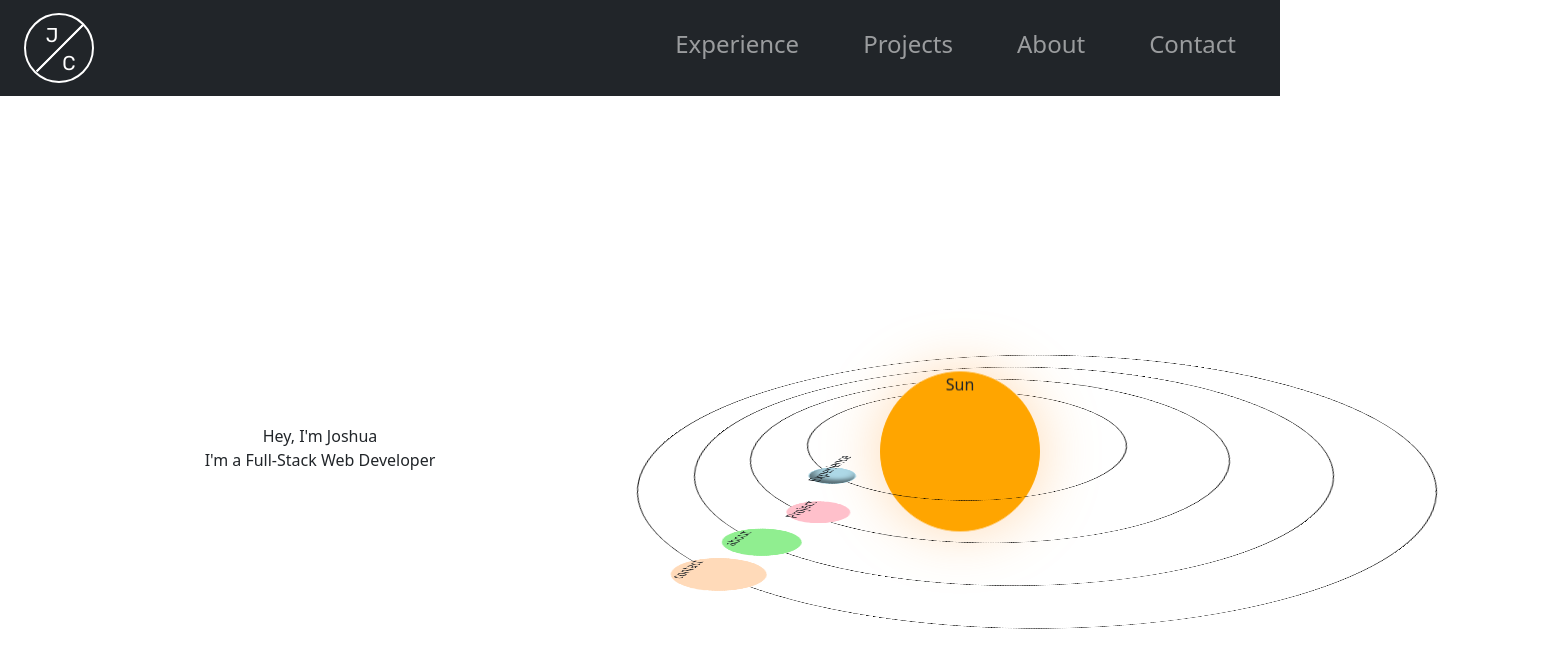
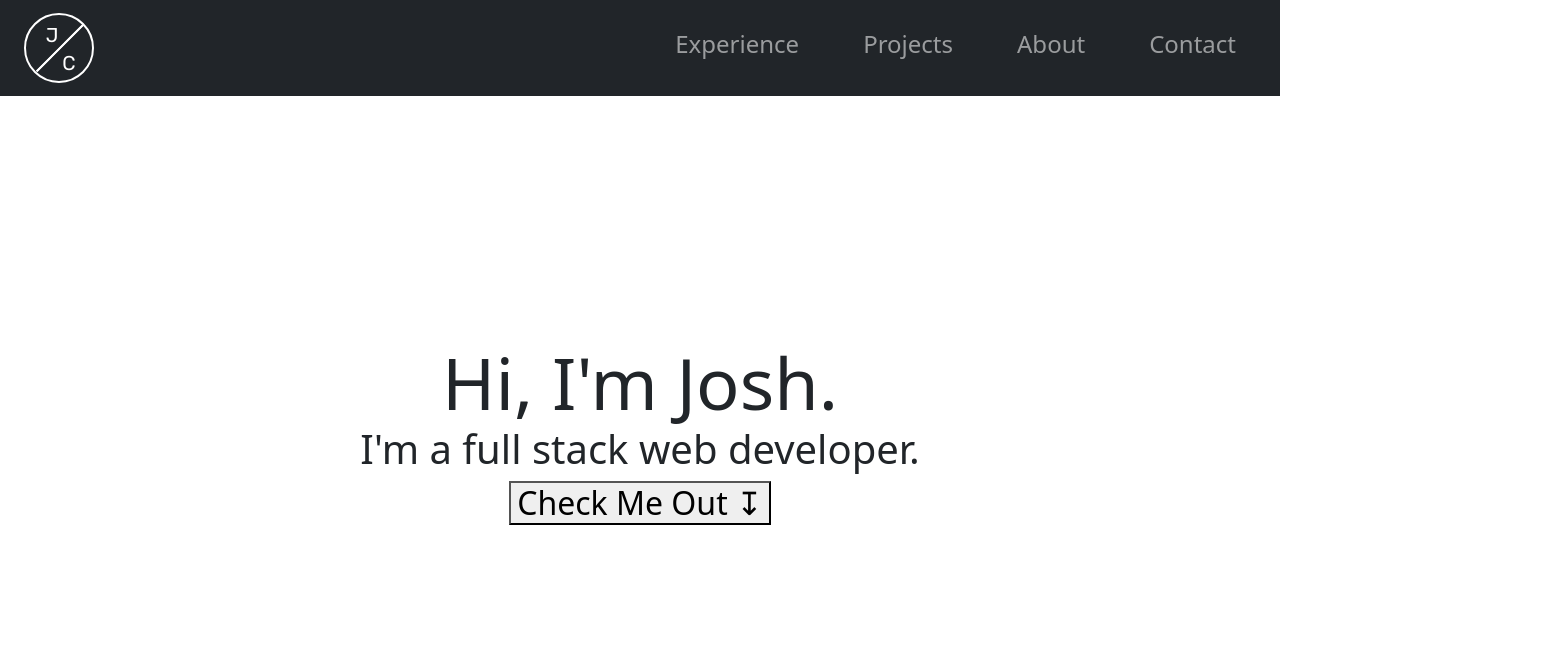
Before and after one commit to chobot123/portfolio, a React (Create React App) app: page / in a window 1280 px wide. Shown: the top 668 px of the page, 1566 px wide, since content can reach past the window. Built offline with nearby package versions, Linux system fonts and the light colour scheme.

Commit message:
Created basic template for another home page idea

```diff
--- a/src/components/body/home/Home.css
+++ b/src/components/body/home/Home.css
@@ -1,157 +0,0 @@
-#planet-container {
-    position: relative;
-    transform: rotateX(70deg);
-    transform-style: preserve-3d;
-}
-
-.sun {
-    position: absolute;
-    top: 40%;
-    left: 50%;
-    height: 10rem;
-    width: 10rem;
-    background-color: orange;
-    border: 1px solid orange;
-    border-radius: 50%;
-    transform: translateX(-50%) rotateX(-70deg);
-    box-shadow: 0 0 60px rgba(255, 160, 60, 0.4);
-}
-
-.orbit {
-    position: absolute;
-    border: 1px solid rgb(0, 0, 0);
-    border-radius: 50%;
-    animation-iteration-count: infinite;
-    animation-timing-function: linear;
-    animation-name: orbitAnim;
-    transform-style: preserve-3d;
-}
-
-.orbit#exp {
-    top: 40%;
-    left: 40%;
-    width: 20rem;
-    height: 20rem;
-    margin-top: -6em;
-    margin-left: -6em;
-    animation-duration: 30s;
-}
-
-.orbit#project{
-    transform: rotateX(70deg) rotateY(70deg);
-    width: 30rem;
-    height: 30rem;
-    top: 35%;
-    left: 30%;
-    margin-top: -6em;
-    margin-left: -6em;
-    animation-duration: 30s;
-}
-
-.orbit#about{
-    transform: rotateX(70deg) rotateY(70deg);
-    width: 40rem;
-    height: 40rem;
-    top: 30%;
-    left: 20%;
-    margin-top: -6em;
-    margin-left: -6em;
-    animation-duration: 30s;
-}
-
-.orbit#contact{
-    transform: rotateX(70deg) rotateY(70deg);
-    width: 50rem;
-    height: 50rem;
-    top: 25%;
-    left: 10%;
-    margin-top: -6em;
-    margin-left: -6em;
-    animation-duration: 30s;
-}
-
-.wrapper {
-    width: 20rem;
-    height: 20rem;
-    position: absolute;
-    transform-style: preserve-3d;
-    animation-iteration-count: infinite;
-    animation-timing-function: linear;
-}
-
-.planet#exp{
-    height: 15%;
-    width: 15%;
-    top: 15%;
-    position: absolute;
-    z-index: 1;
-    border-radius: 50%;
-    border: 1px solid lightblue;
-    background-color: lightblue;
-    animation-name: shadow-exp;
-    animation-iteration-count: infinite;
-    animation-timing-function: linear;
-    animation-duration: 30s;
-}
-
-.planet#project{
-    height: 20%;
-    width: 20%;
-    top: 35%;
-    position: absolute;
-    z-index: 1;
-    border-radius: 50%;
-    border: 1px solid pink;
-    background-color: pink;
-}
-
-.planet#about{
-    height: 25%;
-    width: 25%;
-    top: 40%;
-    position: absolute;
-    z-index: 1;
-    border-radius: 50%;
-    border: 1px solid lightgreen;
-    background-color: lightgreen;
-}
-
-.planet#contact{
-    height: 30%;
-    width: 30%;
-    top: 50%;
-    position: absolute;
-    z-index: 1;
-    border-radius: 50%;
-    border: 1px solid peachpuff;
-    background-color: peachpuff;
-}
-
-@keyframes orbitAnim {
-    0% {
-        transform: rotateZ(0deg);
-    }
-
-    100%{
-        transform: rotateZ(-360deg);
-    }
-}
-
-@keyframes planetCounterRotate {
-    0%   {
-            transform: rotateX(-90deg) rotateY(360deg) rotateZ(0deg);
-        }
-
-    100% {
-        transform: rotateX(-90deg) rotateY(0deg) rotateZ(0deg);
-    }
-}
-
-@keyframes shadow-exp {
-    0%     { box-shadow: inset 0 0 20px rgba(0, 0, 0, 0.5); /* top */ }
-    25%    { box-shadow: inset 16px 0 8px rgba(0, 0, 0, 0.5); /* left */ }
-    50%    { box-shadow: inset 40px -20px 16px rgba(0, 0, 0, 0.5); /* bottom */ }
-    50.01% { box-shadow: inset -40px -20px 16px rgba(0, 0, 0, 0.5); /* bottom */ }
-    75%    { box-shadow: inset -16px 0 8px rgba(0, 0, 0, 0.5); /* right */ }
-    100%   { box-shadow: inset 0 0 20px rgba(0, 0, 0, 0.5); /* top */ }
-  }
--- a/src/components/body/home/Home.js
+++ b/src/components/body/home/Home.js
@@ -19,48 +19,19 @@ function Home(){
 
 
     return(
-        <Container fluid className="home"
+        <Container fluid className="home d-flex flex-column justify-content-center align-items-center mb-1"
             style={
                 {
                     height: header,
                 }
             }
         >
-            <Row className="h-100 align-items-center">
-                <Col>
-                    <Container>
-                        <div id="name">Hey, I'm Joshua</div>
-                        <div id="greeting">I'm a Full-Stack Web Developer</div>
-                    </Container>
-                </Col>
-                <Col className="h-100">
-                    <Container className="h-100">
-                        <div id="planet-container" className="h-100">
-                            <div className="orbit" id="exp">
-                                <div className="wrapper">
-                                    <div className="planet" id="exp">Experience</div>
-                                </div>
-                            </div>
-                            <div className="orbit" id="project">
-                                <div className="wrapper">
-                                    <div className="planet" id="project">Project</div>
-                                </div>
-                            </div>
-                            <div className="orbit" id="about">
-                                <div className="wrapper">
-                                    <div className="planet" id="about">about</div>
-                                </div>
-                            </div>
-                            <div className="orbit" id="contact">
-                                <div className="wrapper">
-                                    <div className="planet" id="contact">contact</div>
-                                </div>
-                            </div>
-                            <div className="sun">Sun</div>
-                        </div>
-                    </Container>
-                </Col>
-            </Row>
+            <div className="message-container mb-4">
+                <div className="display-2" id="myName">Hi, I'm Josh.</div>
+                <div className="h1">I'm a full stack web developer.</div>
+                <button className="h2 view-work">Check Me Out &#8615;</button>
+            </div>
+
         </Container>
     )
 }
--- a/src/index.css
+++ b/src/index.css
@@ -1,5 +1,7 @@
 body,
-html {
+html,
+#root,
+.App {
   height: 100%;
 }
 
```
Also changed, not shown: src/components/body/home/kai-pilger-Ef6iL87-vOA-unsplash.jpg (added).
